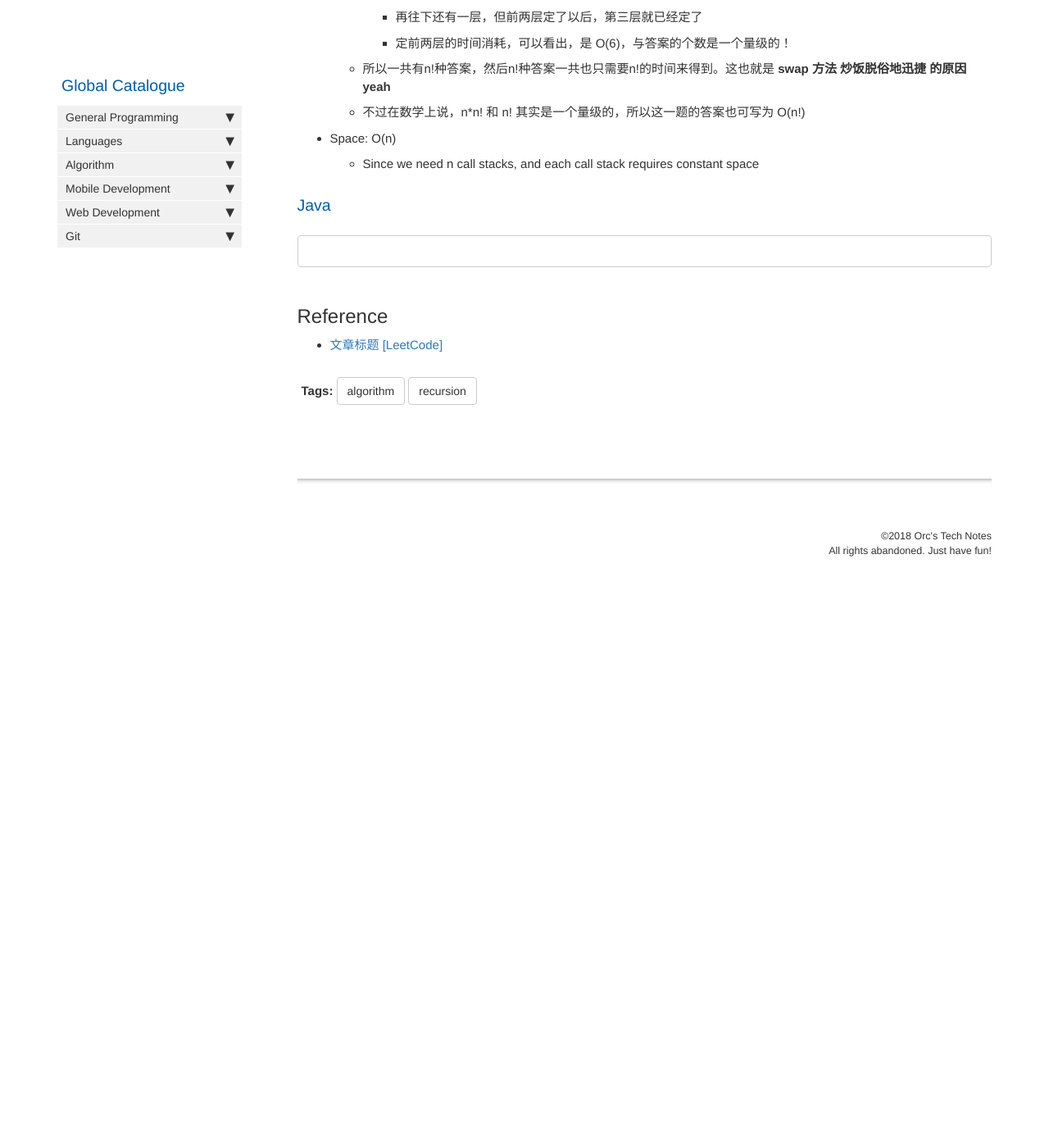
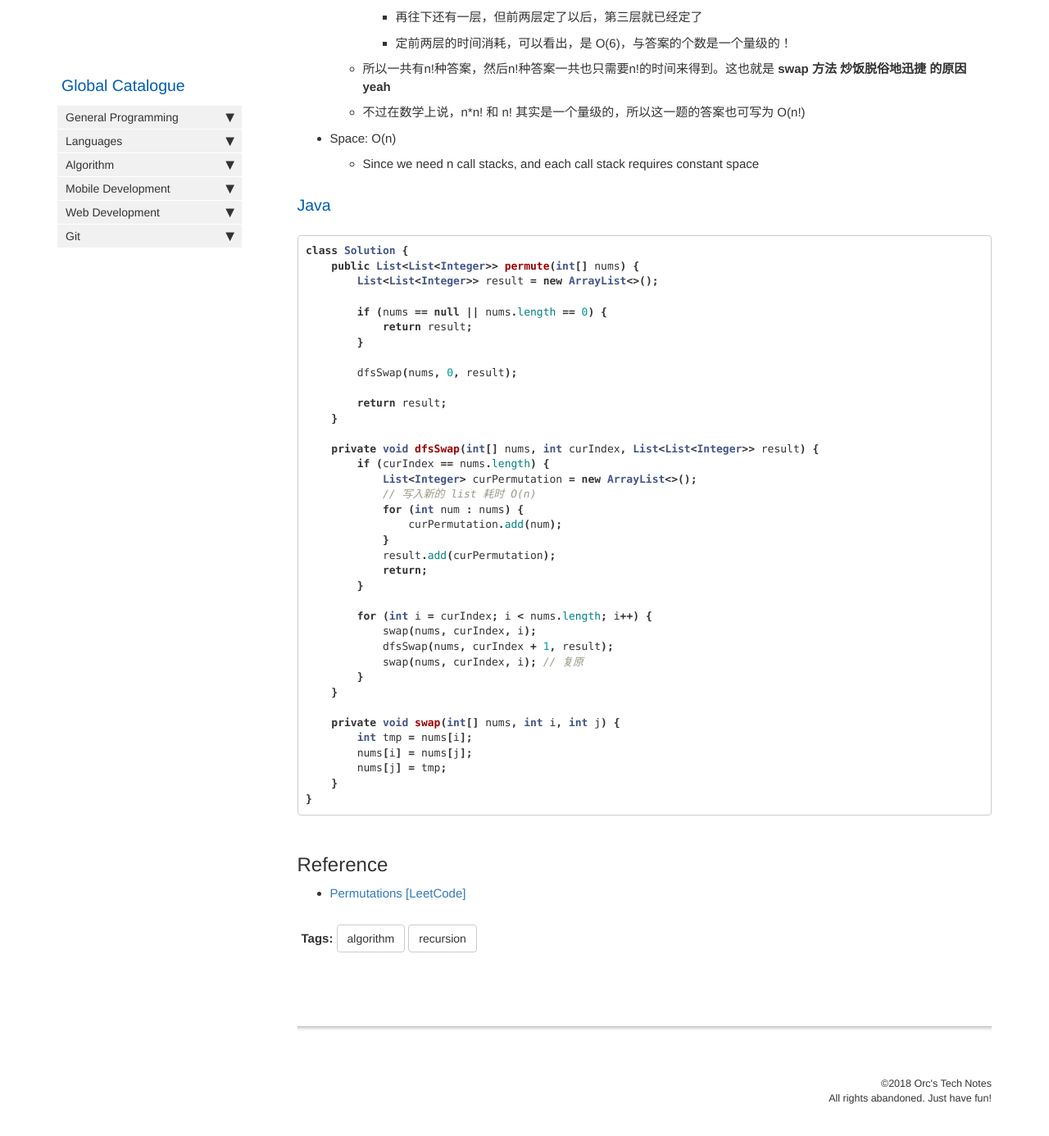
Before and after one commit to HungryOrc/hungryorc.github.io, a Jekyll site: the page built from pages/algorithm/algorithm_permutation_with_no_duplicate_elements.md, in a window 1280 px wide and 1400 px high, scrolled down 1124 px. Shown: the top 1386 px of the window at 82% size. Built offline with Jekyll 4.4.1, drawn with Linux system fonts in a browser that asks for light colours; nearby versions of some CDN libraries; comment, search, counter and statistics services are not loaded; before the commit the page ends 1856 px from its top, so only the background shows below that.

Commit message:
Update algorithm_permutation_with_no_duplicate_elements.md

````diff
--- a/pages/algorithm/algorithm_permutation_with_no_duplicate_elements.md
+++ b/pages/algorithm/algorithm_permutation_with_no_duplicate_elements.md
@@ -52,10 +52,46 @@ Given a collection of **distinct** integers, return all possible permutations.
 
 ### Java
 ```java
+class Solution {
+    public List<List<Integer>> permute(int[] nums) {
+        List<List<Integer>> result = new ArrayList<>();
 
+        if (nums == null || nums.length == 0) {
+            return result;
+        }
+
+        dfsSwap(nums, 0, result);
+
+        return result;
+    }
+
+    private void dfsSwap(int[] nums, int curIndex, List<List<Integer>> result) {
+        if (curIndex == nums.length) {
+            List<Integer> curPermutation = new ArrayList<>();
+            // 写入新的 list 耗时 O(n)
+            for (int num : nums) {
+                curPermutation.add(num);
+            }
+            result.add(curPermutation);
+            return;
+        }
+
+        for (int i = curIndex; i < nums.length; i++) {
+            swap(nums, curIndex, i);
+            dfsSwap(nums, curIndex + 1, result);
+            swap(nums, curIndex, i); // 复原
+        }
+    }
+
+    private void swap(int[] nums, int i, int j) {
+        int tmp = nums[i];
+        nums[i] = nums[j];
+        nums[j] = tmp;
+    }
+}
 ```
 
 ## Reference
-* [文章标题 [LeetCode]](网址放在这里)
+* [Permutations [LeetCode]](https://leetcode.com/problems/permutations/description/)
 
 {% include links.html %}
````
